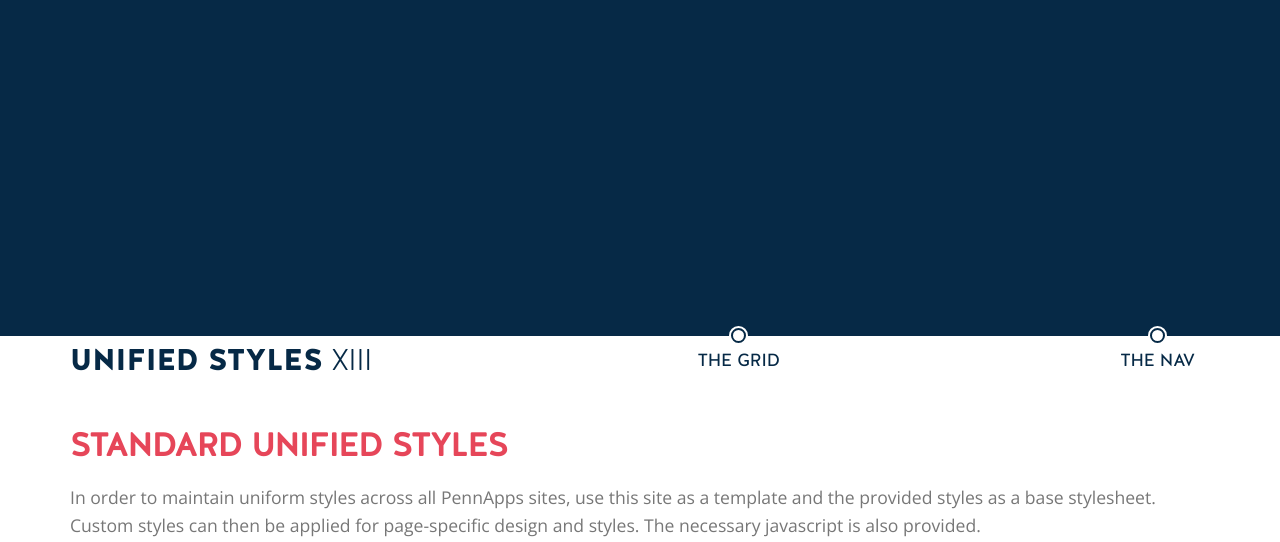
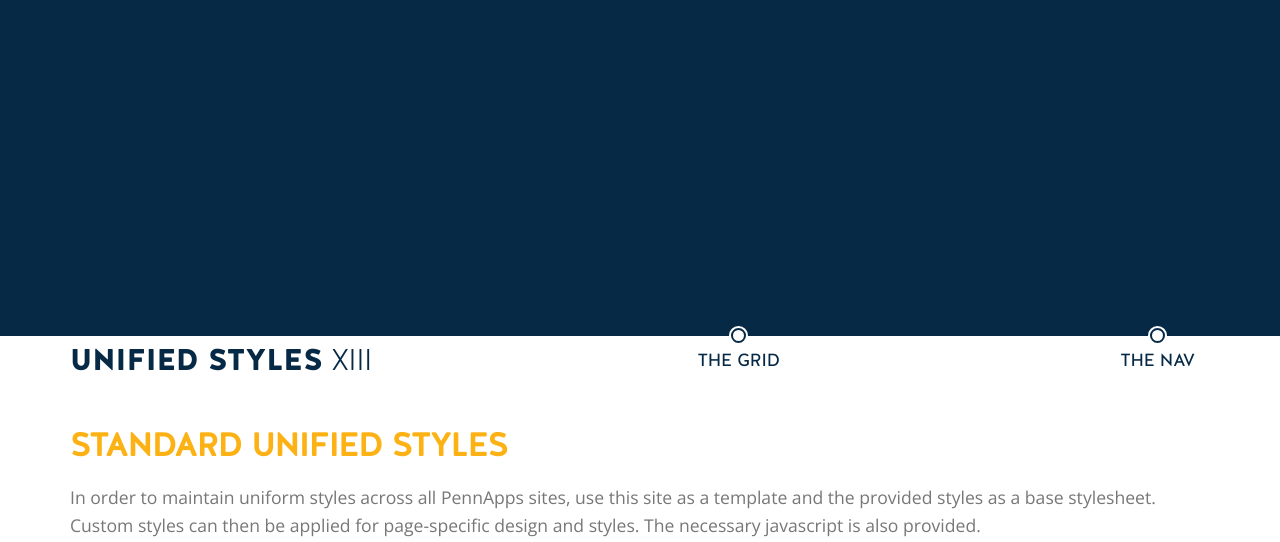
Before and after one commit to austinEng/pennapps-unified-styles, a website with bundled scripts: page index.html in a window 1280 px wide. Shown: the part 410-952 px from the top of the page. Built offline with nearby package versions, Linux system fonts and the light colour scheme; a small style sheet from the web is missing.

Commit message:
Fix colors again

```diff
--- a/sass/variables.scss
+++ b/sass/variables.scss
@@ -1,5 +1,5 @@
 $primary-color: #062946;
-$secondary-color: #E64659;
+$secondary-color: #FCB215;
 // $primary-color: #3390f1;
 // $secondary-color: #062946;
 
```
Also changed, not shown: css/pennapps-styles.css, css/pennapps-styles.min.css.
